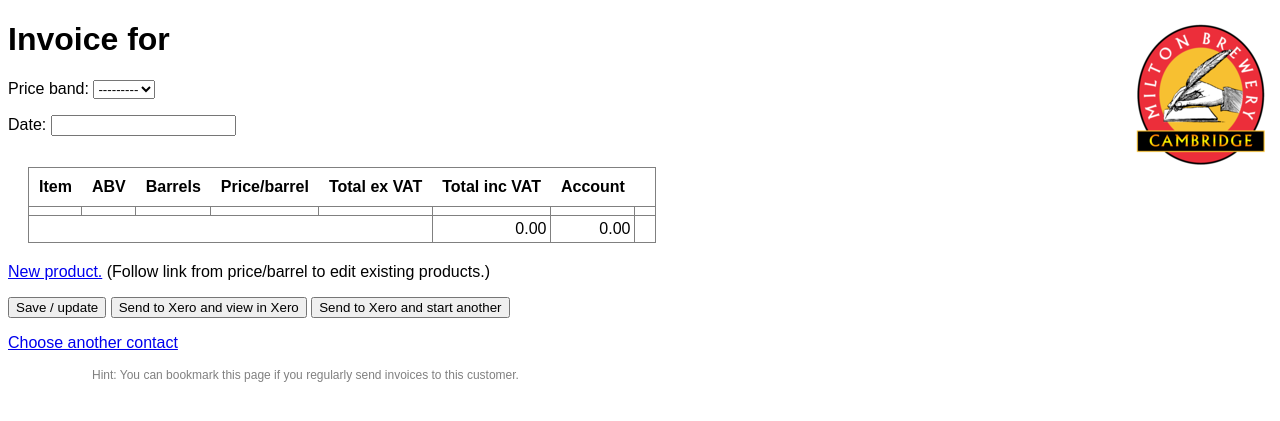
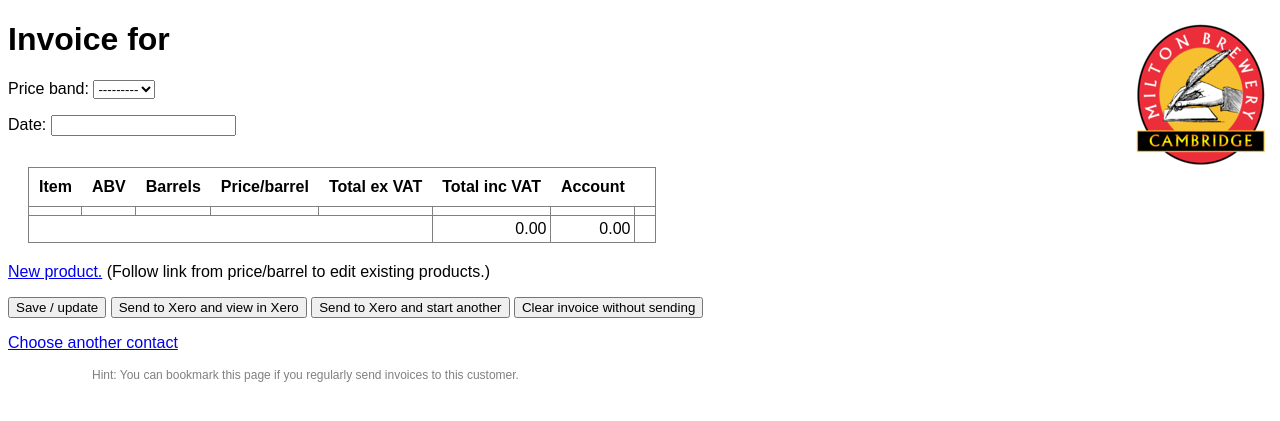
Before and after one commit to miltonbrewery/miltonxero, a Django app: template invoicer/templates/invoicer/invoice.html in a window 1280 px wide. Shown: the top 421 px of the page. Run offline with Django 3.2, Linux system fonts and the light colour scheme; the template is opened without the code that fills it: values that come from a table or form of the project are taken from there, others are empty; parts of the project's set-up code (start-up, migrations or seed data) failed here and were passed over; some libraries are stand-ins or nearby versions.

Commit message:
Add "clear without sending" button to invoice page

```diff
--- a/invoicer/models.py
+++ b/invoicer/models.py
@@ -75,7 +75,7 @@ class Unit(models.Model):
 
 class Product(models.Model):
     code = models.CharField(max_length=30, unique=True) # xero max is 30
-    name = models.CharField(max_length=80, unique=True)
+    name = models.CharField(max_length=80, unique=True) # XXX xero max is 50, and we're adding the ABV too
     abv = models.DecimalField(max_digits=3, decimal_places=1)
     type = models.ForeignKey(ProductType)
     swap = models.BooleanField(default=True)
--- a/invoicer/templates/invoicer/invoice.html
+++ b/invoicer/templates/invoicer/invoice.html
@@ -79,6 +79,7 @@
   <input type="submit" name="save" value="Save / update">
   <input type="submit" name="send" value="Send to Xero and view in Xero">
   <input type="submit" name="send-background" value="Send to Xero and start another">
+  <input type="submit" name="clear" value="Clear invoice without sending">
 </form>
 <script type="text/javascript">
   $('input[type=checkbox]').each(function () {
--- a/invoicer/views.py
+++ b/invoicer/views.py
@@ -339,6 +339,8 @@ def invoice(request, contactid, bill=False):
                     return HttpResponseRedirect(reverse(startinvoice))
                 except _XeroSendFailure as e:
                     messages.error(request, e.message)
+            elif "clear" in request.POST:
+                del request.session[storename]
             return HttpResponseRedirect("")
     else:
         initial = {'date': datetime.date.today()}
```
